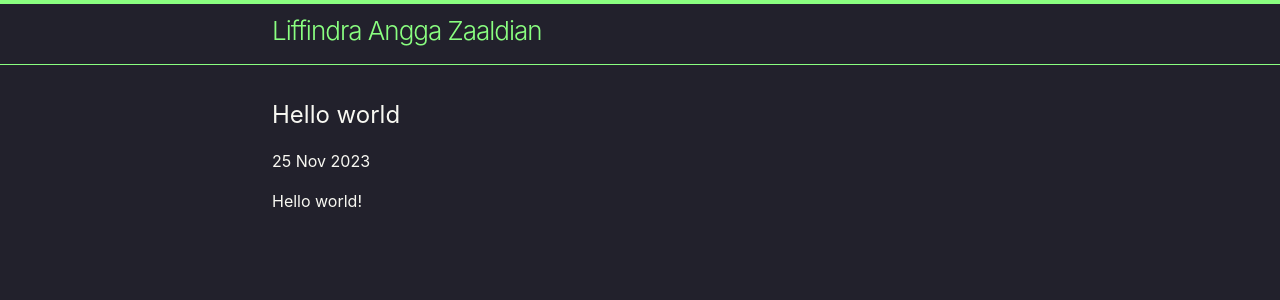
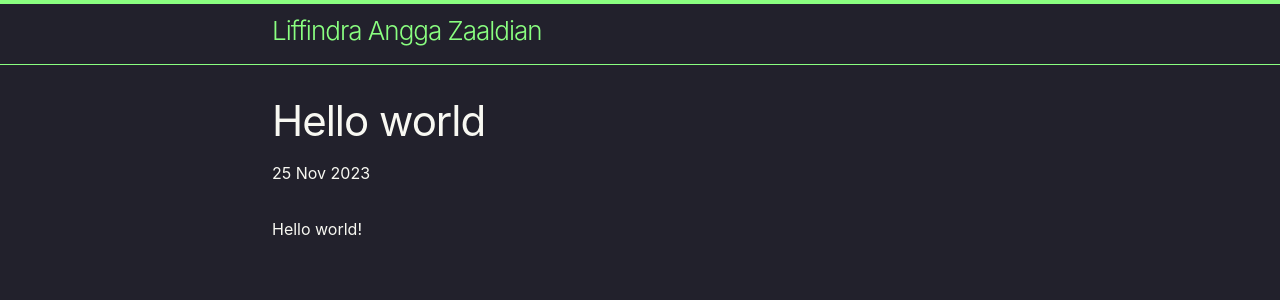
Before and after one commit to findrakecil/findrakecil.github.io, a Jekyll site: the page built from _posts/2023-11-25-hello.md, in a window 1280 px wide. Shown: the top 300 px of the page. Built offline with Jekyll 4.4.1, drawn with Linux system fonts in a browser that asks for light colours.

Commit message:
feat: post page style

```diff
--- a/_sass/_layout.scss
+++ b/_sass/_layout.scss
@@ -1,3 +1,9 @@
+/**
+ * =============================================================================
+ * Base
+ * =============================================================================
+ */
+
 .wrapper {
   margin-left: auto;
   margin-right: auto;
@@ -24,7 +30,7 @@
 .site-title {
   font-size: 1.625rem;
   font-weight: 300;
-  letter-spacing: -1px;
+  letter-spacing: -0.0625rem;
   margin-bottom: 0;
   float: left;
 
@@ -38,9 +44,11 @@
   padding: $spacing-unit 0;
 }
 
-.page-heading {
-  font-size: 2rem;
-}
+/**
+ * =============================================================================
+ * Index page
+ * =============================================================================
+ */
 
 .post-list {
   list-style: none;
@@ -61,3 +69,55 @@
   display: block;
   font-size: 1.5rem;
 }
+
+/**
+ * =============================================================================
+ * Post
+ * =============================================================================
+ */
+
+.post-header {
+  margin-bottom: $spacing-unit;
+}
+
+.post-title, .post-content h1 {
+  font-size: 2.625rem;
+  letter-spacing: -0.0625rem;
+  line-height: 1.15;
+}
+
+.post-content {
+  margin-bottom: $spacing-unit;
+
+  h1, h2, h3, h4, h5, h6 {
+    margin-top: $spacing-unit;
+  }
+
+  h2 {
+    font-size: 1.75rem;
+
+    @media screen and (min-width: $on-large) {
+      font-size: 2rem;
+    }
+  }
+
+  h3 {
+    font-size: 1.375rem;
+
+    @media screen and (min-width: $on-large) {
+      font-size: 1.625rem;
+    }
+  }
+
+  h4 {
+    font-size: 1.25rem;
+  }
+
+  h5 {
+    font-size: 1.125rem;
+  }
+
+  h6 {
+    font-size: 1.0625rem;
+  }
+}
```
